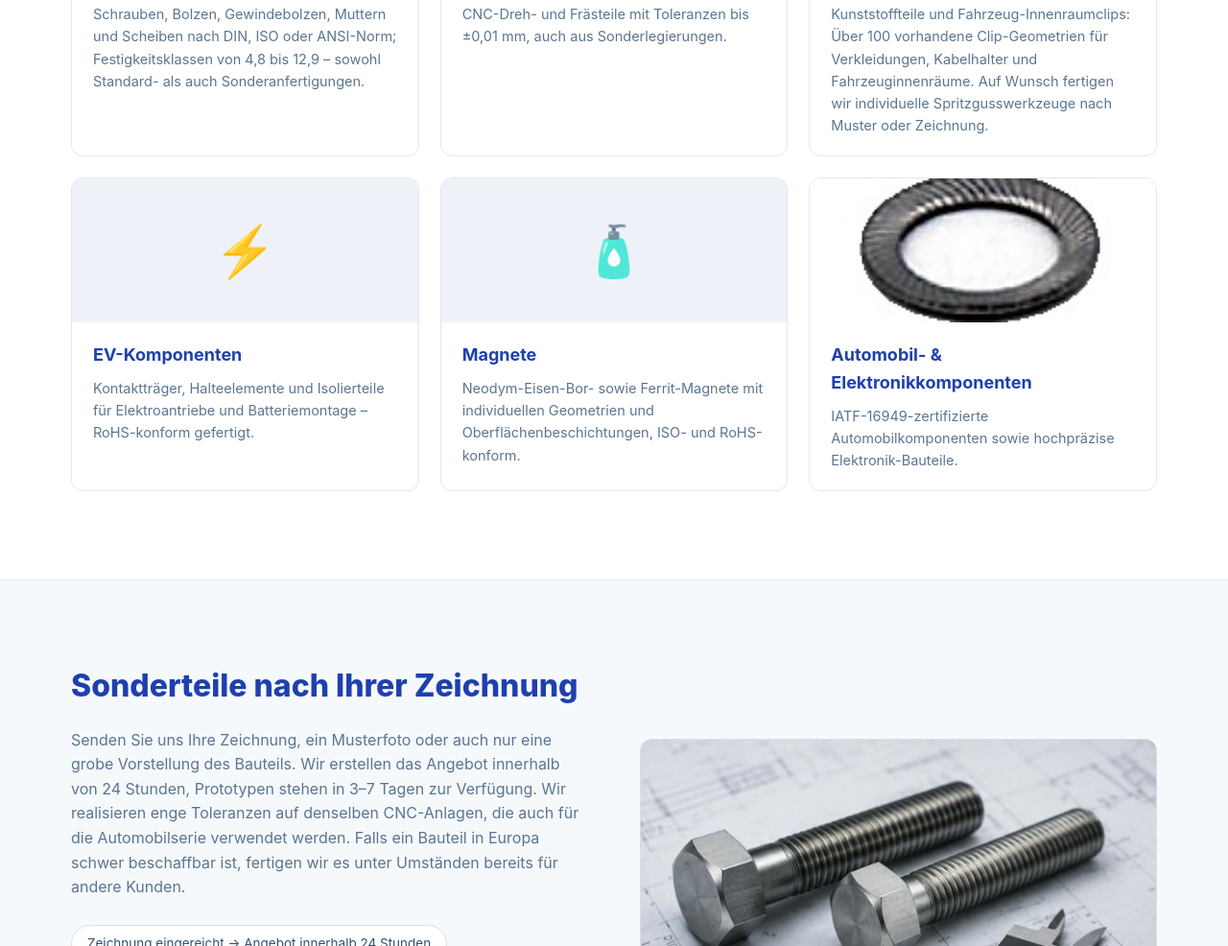
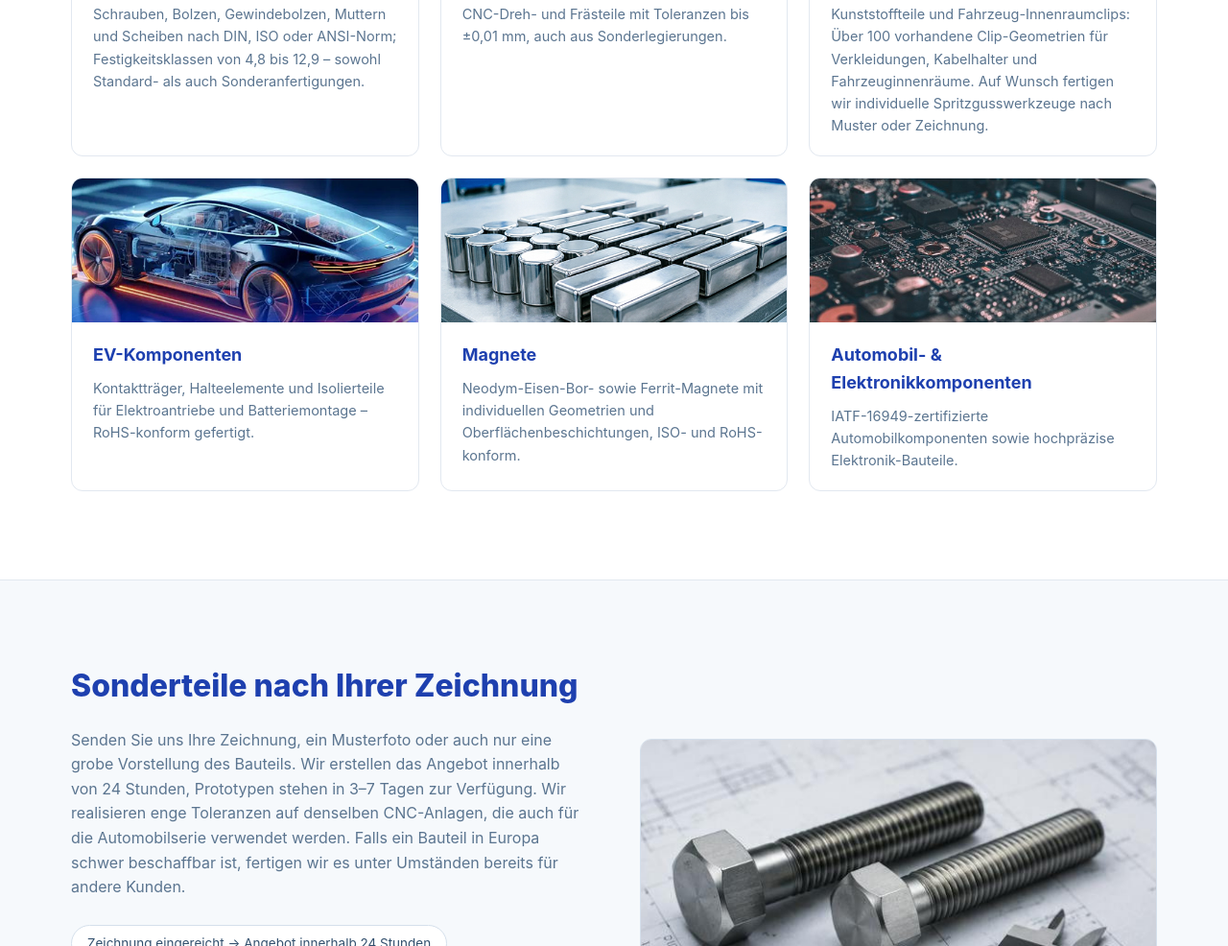
Before and after one commit to qiaofeng125-create/digmann-de, a plain HTML site: page index.html in a window 1280 px wide. Shown: the part 1638-2624 px from the top of the page at 96% size. Drawn offline with Linux system fonts and the light colour scheme.

Commit message:
product cards: real images for EV, Magnete, Automotive-&-Electronic (from main site)

```diff
--- a/index.html
+++ b/index.html
@@ -278,21 +278,21 @@
                     </div>
                 </div>
                 <div class="product-card">
-                    <div class="ph">&#9889;</div>
+                    <div class="ph"><img src="assets/img/ev-concept.jpg" alt="EV-Komponenten – durchsichtige Fahrzeugarchitektur"></div>
                     <div class="pb">
                         <h3>EV-Komponenten</h3>
                         <p data-en="Contact carriers, brackets and insulating parts for electric drives and battery assembly, RoHS compliant.">Kontaktträger, Halteelemente und Isolierteile für Elektroantriebe und Batteriemontage &#8211; RoHS-konform gefertigt.</p>
                     </div>
                 </div>
                 <div class="product-card">
-                    <div class="ph">&#129524;</div>
+                    <div class="ph"><img src="assets/img/magnets.jpg" alt="NdFeB-Magnete, vernickelt, Zylinder und Quader"></div>
                     <div class="pb">
                         <h3 data-en="Magnets">Magnete</h3>
                         <p data-en="Neodymium-iron-boron and ferrite magnets with custom geometries and surface coatings, ISO and RoHS compliant.">Neodym-Eisen-Bor- sowie Ferrit-Magnete mit individuellen Geometrien und Oberflächenbeschichtungen, ISO- und RoHS-konform.</p>
                     </div>
                 </div>
                 <div class="product-card">
-                    <div class="ph"><img src="assets/img/auto_aftermarket_brand__tooth-lock-washer__zinc.jpg" alt="Automobilteile & Elektronik"></div>
+                    <div class="ph"><img src="assets/img/electronics-pcb.jpg" alt="Elektronik-Bauteile – Leiterplatte"></div>
                     <div class="pb">
                         <h3 data-en="Automotive &amp; Electronic Components">Automobil- &amp; Elektronikkomponenten</h3>
                         <p data-en="IATF 16949 certified automotive components and high-precision electronic hardware.">IATF-16949-zertifizierte Automobilkomponenten sowie hochpräzise Elektronik-Bauteile.</p>
```
Also changed, not shown: assets/img/electronics-pcb.jpg (added), assets/img/ev-concept.jpg (added), assets/img/magnets.jpg (added).
